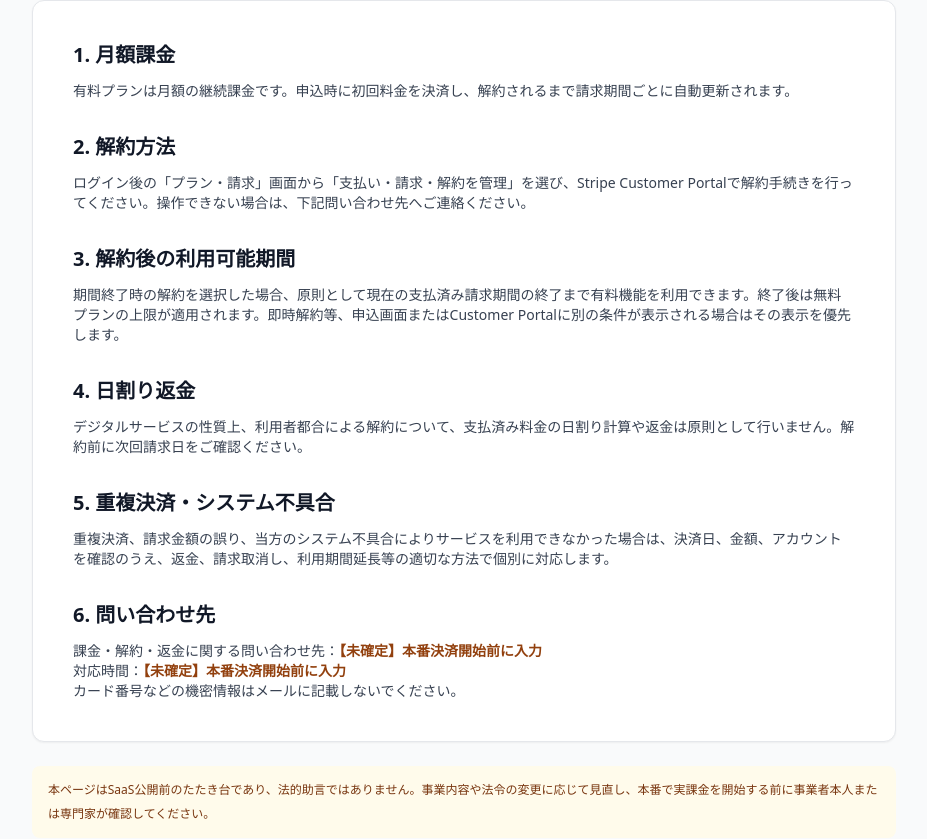
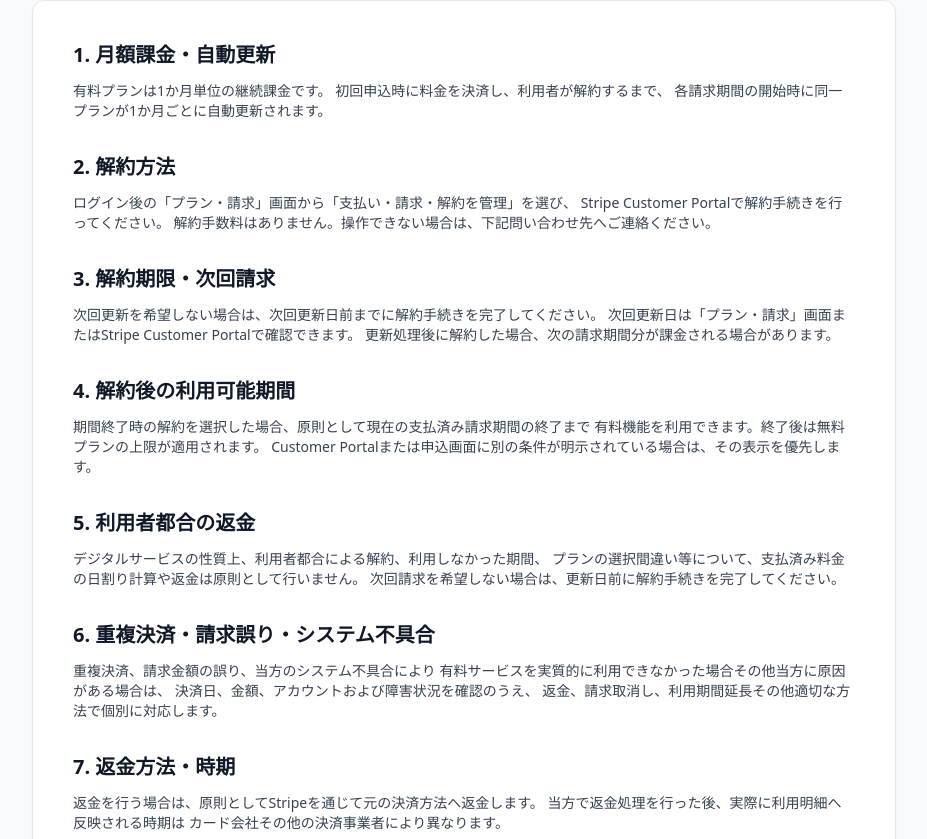
Before and after one commit to kane1018/ai-uketsuke-bot, a Next.js app: page /refund-policy in a window 1280 px wide. Shown: the part 261-1100 px from the top of the page, without its empty margins (176-1103 px from the left). Built offline with nearby package versions, Linux system fonts and the light colour scheme.

Commit message:
fix: clarify subscription cancellation and refunds

```diff
--- a/src/app/refund-policy/page.tsx
+++ b/src/app/refund-policy/page.tsx
@@ -8,50 +8,94 @@ export default function RefundPolicyPage() {
   return (
     <LegalPageLayout
       title="解約・返金ポリシー"
-      description="有料プランの解約時期と返金の基本方針を説明します。"
+      description="有料プランの自動更新、解約時期、利用終了日および返金条件を説明します。"
     >
       <section>
-        <h2>1. 月額課金</h2>
+        <h2>1. 月額課金・自動更新</h2>
         <p className="mt-3">
-          有料プランは月額の継続課金です。申込時に初回料金を決済し、解約されるまで請求期間ごとに自動更新されます。
+          有料プランは1か月単位の継続課金です。
+          初回申込時に料金を決済し、利用者が解約するまで、
+          各請求期間の開始時に同一プランが1か月ごとに自動更新されます。
         </p>
       </section>
+
       <section>
         <h2>2. 解約方法</h2>
         <p className="mt-3">
-          ログイン後の「プラン・請求」画面から「支払い・請求・解約を管理」を選び、Stripe Customer Portalで解約手続きを行ってください。操作できない場合は、下記問い合わせ先へご連絡ください。
+          ログイン後の「プラン・請求」画面から「支払い・請求・解約を管理」を選び、
+          Stripe Customer Portalで解約手続きを行ってください。
+          解約手数料はありません。操作できない場合は、下記問い合わせ先へご連絡ください。
         </p>
       </section>
+
       <section>
-        <h2>3. 解約後の利用可能期間</h2>
+        <h2>3. 解約期限・次回請求</h2>
         <p className="mt-3">
-          期間終了時の解約を選択した場合、原則として現在の支払済み請求期間の終了まで有料機能を利用できます。終了後は無料プランの上限が適用されます。即時解約等、申込画面またはCustomer Portalに別の条件が表示される場合はその表示を優先します。
+          次回更新を希望しない場合は、次回更新日前までに解約手続きを完了してください。
+          次回更新日は「プラン・請求」画面またはStripe Customer Portalで確認できます。
+          更新処理後に解約した場合、次の請求期間分が課金される場合があります。
         </p>
       </section>
+
       <section>
-        <h2>4. 日割り返金</h2>
+        <h2>4. 解約後の利用可能期間</h2>
         <p className="mt-3">
-          デジタルサービスの性質上、利用者都合による解約について、支払済み料金の日割り計算や返金は原則として行いません。解約前に次回請求日をご確認ください。
+          期間終了時の解約を選択した場合、原則として現在の支払済み請求期間の終了まで
+          有料機能を利用できます。終了後は無料プランの上限が適用されます。
+          Customer Portalまたは申込画面に別の条件が明示されている場合は、その表示を優先します。
         </p>
       </section>
+
       <section>
-        <h2>5. 重複決済・システム不具合</h2>
+        <h2>5. 利用者都合の返金</h2>
         <p className="mt-3">
-          重複決済、請求金額の誤り、当方のシステム不具合によりサービスを利用できなかった場合は、決済日、金額、アカウントを確認のうえ、返金、請求取消し、利用期間延長等の適切な方法で個別に対応します。
+          デジタルサービスの性質上、利用者都合による解約、利用しなかった期間、
+          プランの選択間違い等について、支払済み料金の日割り計算や返金は原則として行いません。
+          次回請求を希望しない場合は、更新日前に解約手続きを完了してください。
         </p>
       </section>
+
       <section>
-        <h2>6. 問い合わせ先</h2>
+        <h2>6. 重複決済・請求誤り・システム不具合</h2>
+        <p className="mt-3">
+          重複決済、請求金額の誤り、当方のシステム不具合により
+          有料サービスを実質的に利用できなかった場合その他当方に原因がある場合は、
+          決済日、金額、アカウントおよび障害状況を確認のうえ、
+          返金、請求取消し、利用期間延長その他適切な方法で個別に対応します。
+        </p>
+      </section>
+
+      <section>
+        <h2>7. 返金方法・時期</h2>
+        <p className="mt-3">
+          返金を行う場合は、原則としてStripeを通じて元の決済方法へ返金します。
+          当方で返金処理を行った後、実際に利用明細へ反映される時期は
+          カード会社その他の決済事業者により異なります。
+        </p>
+      </section>
+
+      <section>
+        <h2>8. 法令上の権利</h2>
+        <p className="mt-3">
+          本ポリシーは、消費者契約法その他の法令により利用者に認められる権利を
+          不当に制限するものではありません。
+        </p>
+      </section>
+
+      <section>
+        <h2>9. 問い合わせ先</h2>
         <p className="mt-3">
           課金・解約・返金に関する問い合わせ先：
-          <span className="font-semibold text-amber-800">{LEGAL_BUSINESS_INFO.inquiryEmail}</span>
+          <span className="font-semibold text-amber-800">
+            {LEGAL_BUSINESS_INFO.inquiryEmail}
+          </span>
           <br />
           対応時間：
           <span className="font-semibold text-amber-800">
             {LEGAL_BUSINESS_INFO.inquiryResponseTime}
           </span>
           <br />
-          カード番号などの機密情報はメールに記載しないでください。
+          カード番号、セキュリティコード、パスワード等の機密情報は送信しないでください。
         </p>
       </section>
     </LegalPageLayout>
```
